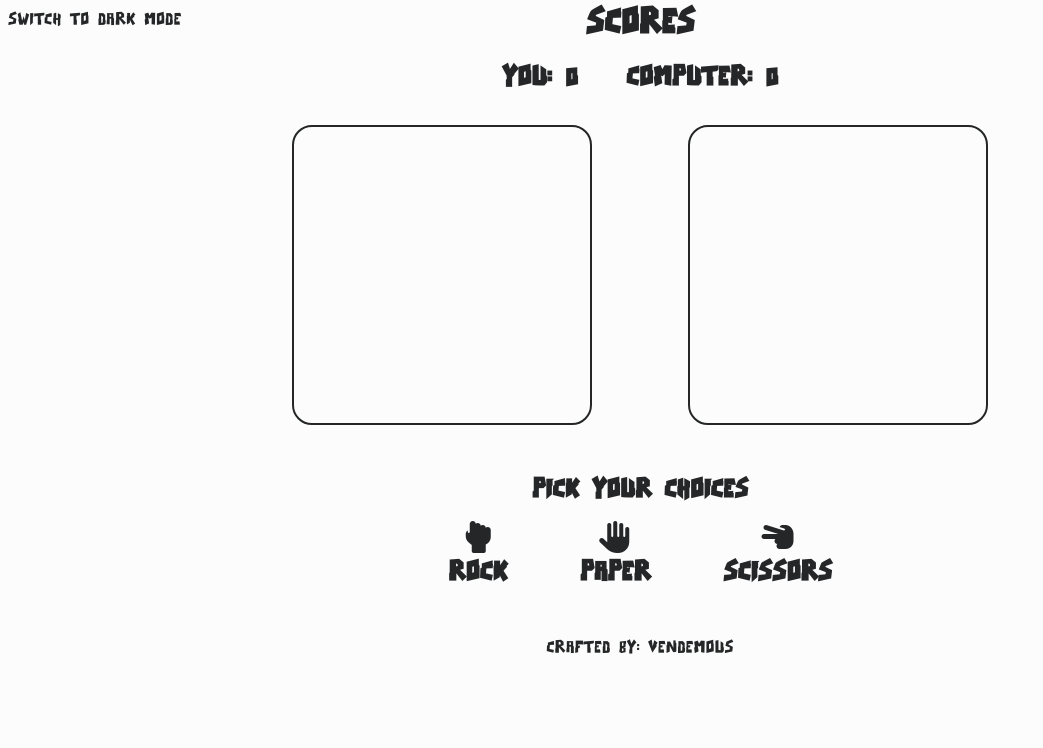
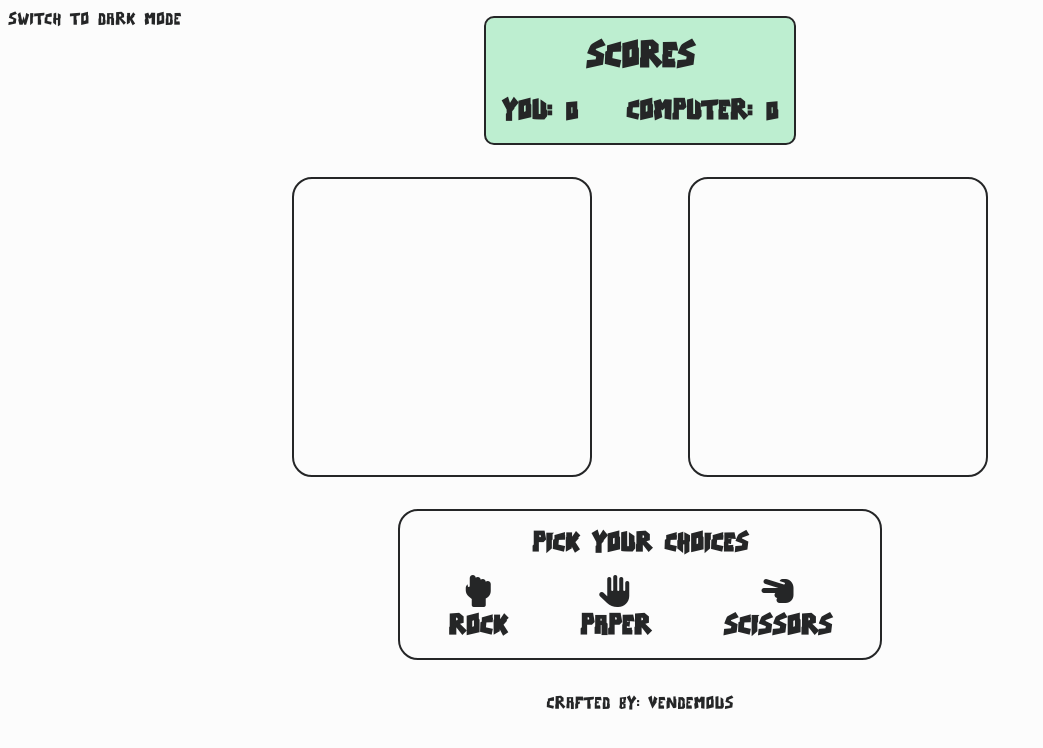
Before and after one commit to VendeM0us/rock-paper-scissors, a plain HTML site: page index.html in a window 1280 px wide. Shown: the whole page, without its empty margins (0-1043 px from the left). Drawn offline with Linux system fonts and the light colour scheme.

Commit message:
add additional style for scoreboard and choices

```diff
--- a/style.css
+++ b/style.css
@@ -45,9 +45,13 @@ button.theme {
 .score-board {
   width: fit-content;
   height: fit-content;
-  margin: auto;
+  margin: 1rem auto;
   font-size: 2rem;
   text-align: center;
+  background-color: var(--aero-blue);
+  padding: 1rem;
+  border: 2px solid var(--eerie-black);
+  border-radius: 10px;
 }
 .score-board h2 {
   margin-bottom: 1rem;
@@ -87,6 +91,8 @@ button.theme {
   padding: 1rem;
   width: fit-content;
   margin: 2rem auto;
+  border: 2px solid var(--eerie-black);
+  border-radius: 20px;
 }
 .choices__buttons button {
   font-family: var(--main-font);
@@ -101,14 +107,17 @@ button.theme {
 .choices__buttons .rock:hover {
   transform: scale(1.5);
   color: var(--french-sky-blue);
+  -webkit-text-stroke: 1px var(--eerie-black);
 }
 .choices__buttons .paper:hover {
   transform: scale(1.5);
   color: var(--middle-green);
+  -webkit-text-stroke: 1px var(--eerie-black);
 }
 .choices__buttons .scissors:hover {
   transform: scale(1.5);
   color: var(--persian-pink);
+  -webkit-text-stroke: 1px var(--eerie-black);
 }
 
 footer {
```
